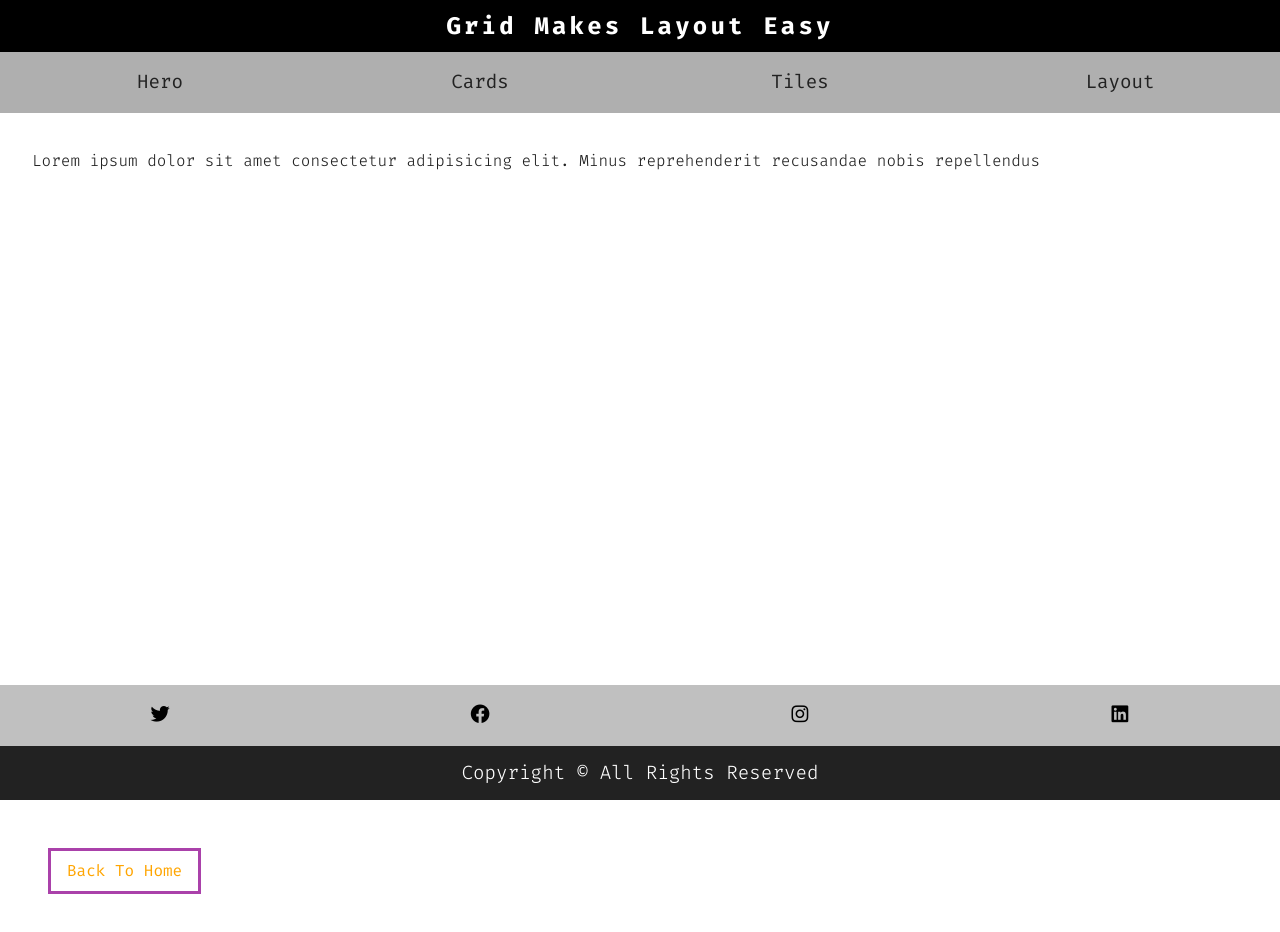
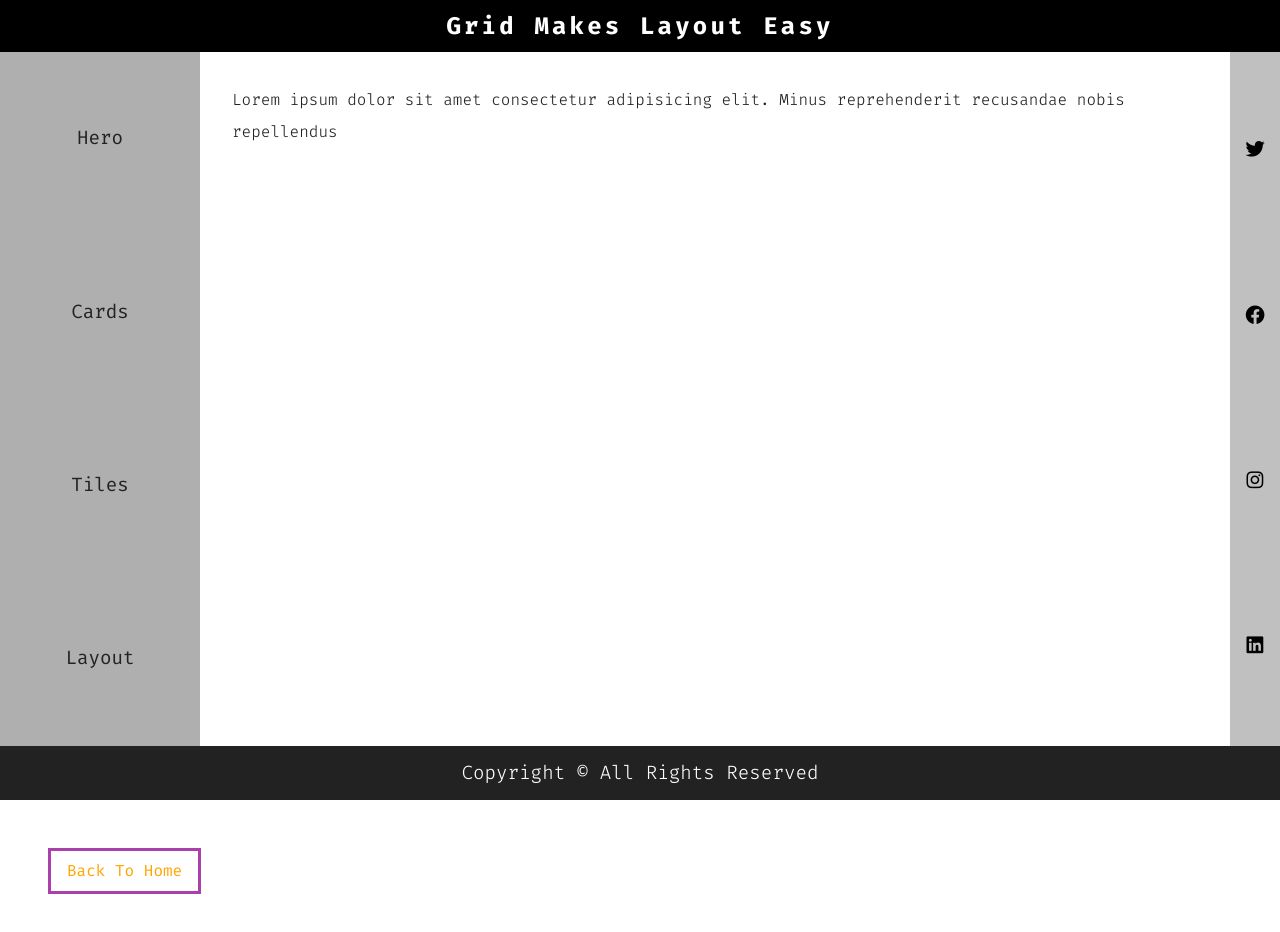
Before and after one commit to Ugo-X/Css-Grid-Projects, a plain HTML site: page layout.html in a window 1280 px wide. Drawn offline with Linux system fonts and the light colour scheme.

Commit message:
final commit

```diff
--- a/designs.css
+++ b/designs.css
@@ -401,3 +401,50 @@ layout Project
   justify-items: center;
  }
 }
+
+@media screen and (min-width:900px) {
+ .main{
+  grid-template-columns: [start] 200px [col-1-end] 1fr[col-2-end] 50px [end];
+  grid-template-rows: [start] auto [row-1-end] 1fr [row-2-end] auto [end];
+ }
+
+ .header{
+  grid-column: start/end;
+  grid-row: start/row-1-end;
+ }
+
+ .navbar{
+  grid-column: start/col-1-end;
+  grid-row: row-1-end/row-2-end;
+ }
+
+
+ .content{
+   grid-column: col-1-end/col-2-end;
+  grid-row: row-1-end/row-2-end;
+ }
+
+ .sidebar{
+    grid-column: col-2-end/end;
+  grid-row: row-1-end/row-2-end;
+  grid-template-columns: 1fr;
+  align-items: center;
+  min-height: 100%;
+ }
+
+
+ .footer{
+  grid-column: start/end ;
+  grid-row:  row-2-end/end;
+ }
+
+ .navbar ul{
+  grid-template-columns: 1fr;
+ align-items: center;
+ min-height: 100%;
+ }
+
+
+
+
+}
```
